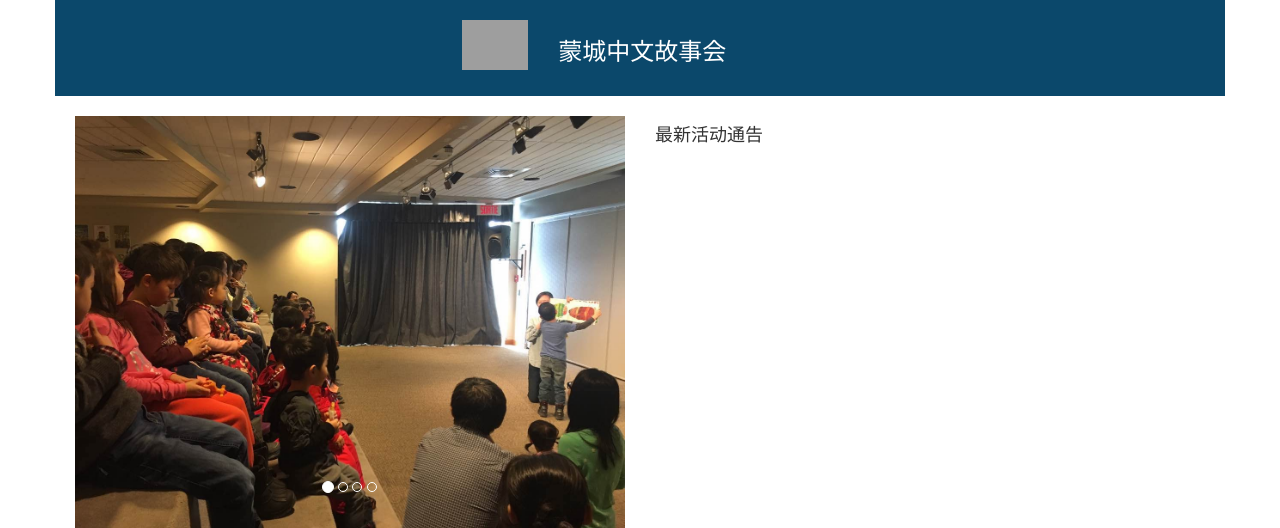
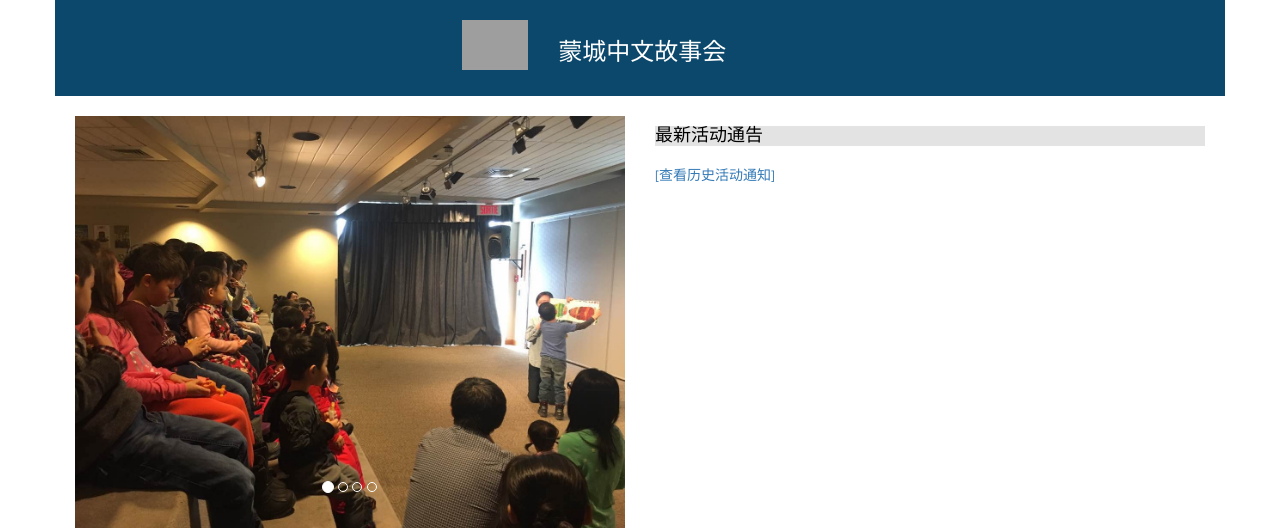
Before and after one commit to wangguanzhou/mtlstory, a Django app: template templates/homepage.html in a window 1280 px wide. Shown: the top 528 px of the page. Run offline with Django 3.2, Linux system fonts and the light colour scheme; the template is opened without the code that fills it, so the values that code supplies are empty; some libraries are stand-ins or nearby versions; grey boxes are pictures that could not be loaded.

Commit message:
Update homepage.html

```diff
--- a/templates/homepage.html
+++ b/templates/homepage.html
@@ -37,7 +37,7 @@
     </div> <!-- col-md-6 -->
 
     <div class="col-md-6">
-        <div class="bg2">
+        <div class="bg-2">
             <h4>最新活动通告</h4>
         </div>
         <div style="padding: 10px 0px 10px 0px">
@@ -48,6 +48,7 @@
             <a href="/mtlstory/shownotice?district={{district}}&story_date={{story_date}}"><h5>[{{ district }}] - {{ story_date }} 故事会活动通知</h5></a>
             {% endfor %}
             {% endif %}
+            <a href="#"><p>[查看历史活动通知]</p></a>
 
         </div>
 
```
